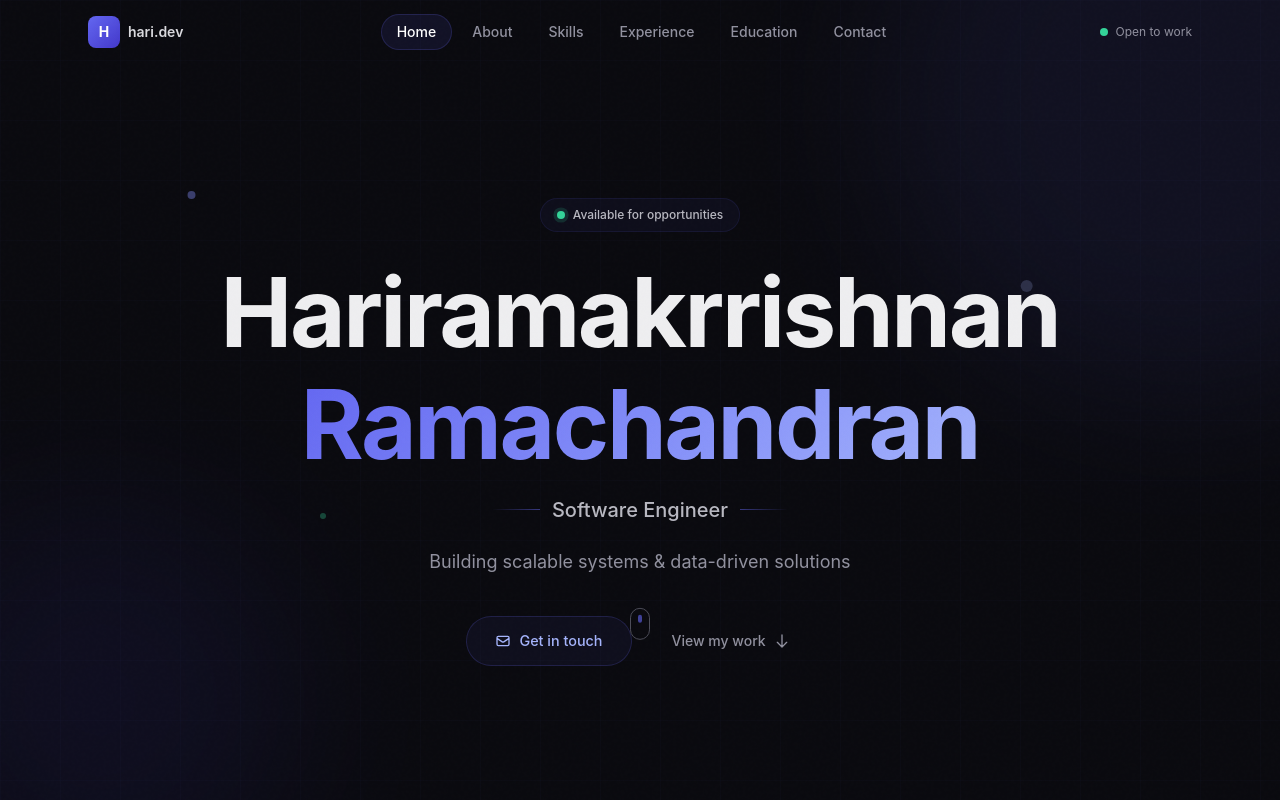
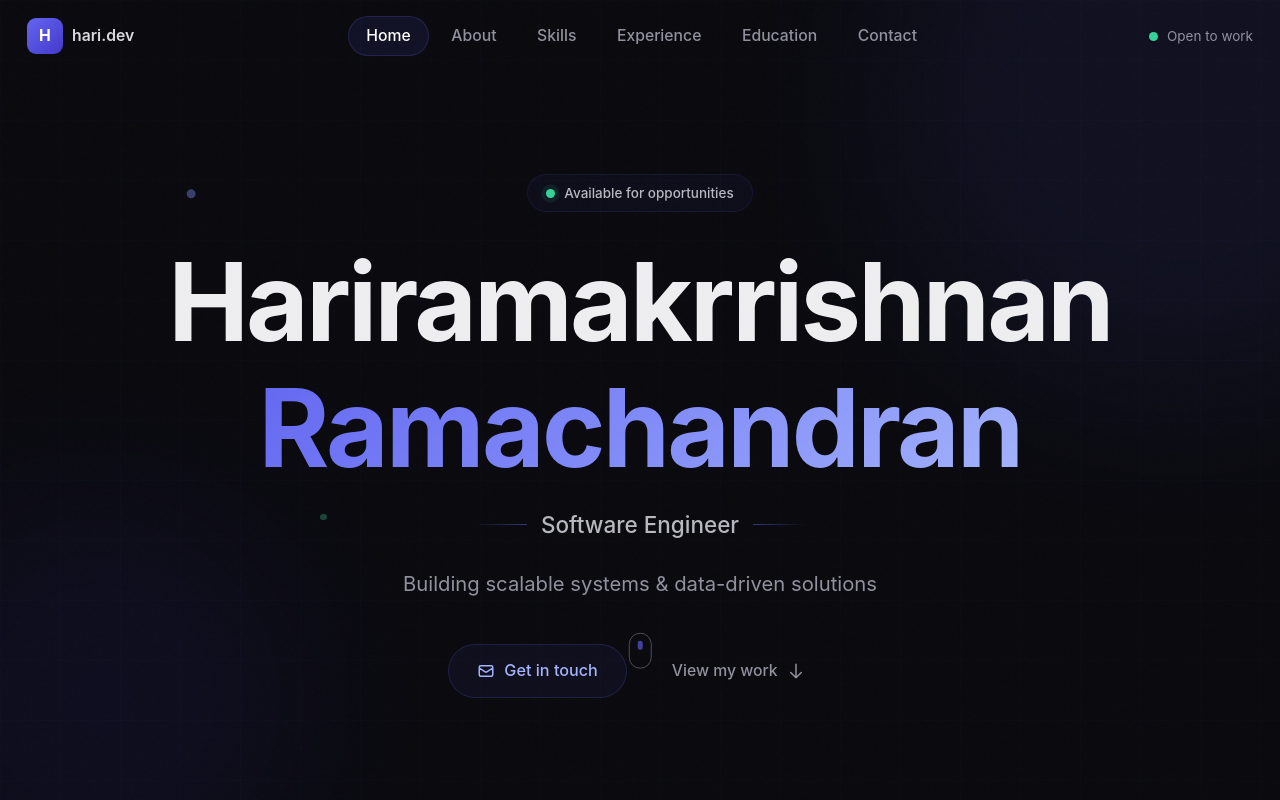
Before and after one commit to hariramakrrish/portfolio, a Next.js app: page / in a window 1280 px wide. Shown: the top 800 px of the page. Built offline with nearby package versions, Linux system fonts and the light colour scheme.

Commit message:
Fix font size - set html base to 18px

```diff
--- a/src/app/globals.css
+++ b/src/app/globals.css
@@ -22,6 +22,7 @@
 }
 
 html {
+  font-size: 18px;
   scroll-behavior: smooth;
   scrollbar-width: thin;
   scrollbar-color: rgba(99, 102, 241, 0.3) transparent;
@@ -31,7 +32,6 @@ body {
   background: var(--bg-primary);
   color: var(--text-primary);
   font-family: "Inter", system-ui, sans-serif;
-  font-size: 18px;
   line-height: 1.7;
   overflow-x: hidden;
 }
```
Also changed, not shown: 1 other file (tests, documents, lock files or other folders).
